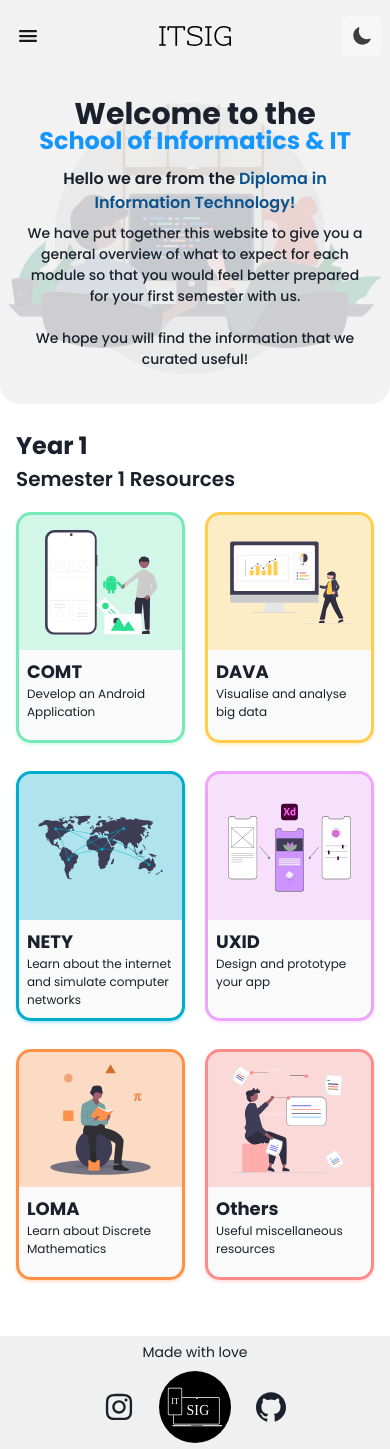
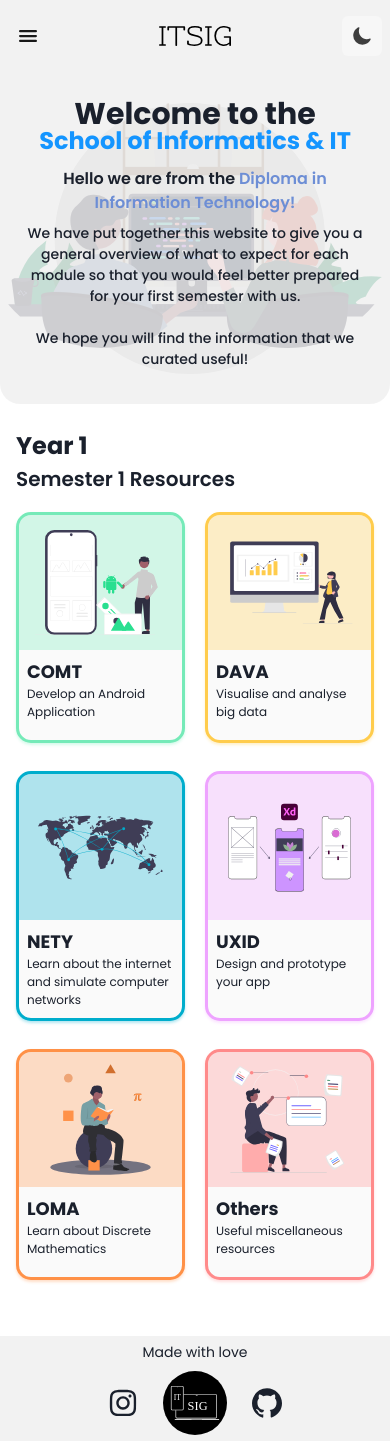
Before and after one commit to TP-ITSIG/tp-itsig.github.io, a React (Vite) app: page /#/ in a window 390 px wide. Built offline with nearby package versions, Linux system fonts and the light colour scheme.

Commit message:
fixed dark mode menu mobile, readability improvements

```diff
--- a/src/App.tsx
+++ b/src/App.tsx
@@ -8,7 +8,7 @@ import Resource from "./Pages/Resource"
 
 const App = () => {
 	return (
-		<Box minH={"100vh"} transition="all normal">
+		<Box minH={"100vh"}  transition="all normal">
 			<Box maxW="1500px" margin="auto" mb={10}>
 				<Navbar />
 				<Routes>
--- a/src/Components/Footer.tsx
+++ b/src/Components/Footer.tsx
@@ -12,15 +12,23 @@ import {
 	Icon,
 	Image,
 	Stack,
+	useColorMode,
 } from "@chakra-ui/react"
 import { useNavigate } from "react-router-dom"
 
 const Footer = () => {
+	const { colorMode } = useColorMode()
+
 	const navigate = useNavigate()
 
 	return (
 		<Box
-			bg="rgba(0, 0, 0, 0.06)"
+			bgColor={
+				colorMode === "light"
+					? "hsl(0, 0%, 0%, 0.05)"
+					: "hsl(0, 0%, 100%, 0.025)"
+			}
+			mt="auto"
 			p={{ base: 1.5, md: 2 }}
 			sx={{ w: "100%" }}>
 			<Center>
@@ -55,7 +63,7 @@ const Footer = () => {
 						</Tooltip>
 						<Image
 							src="/itsig-footer.svg"
-							w={{ base: "4.5em", md: "4.5em" }}
+							w={{ base: "4em", md: "4.5em" }}
 							h="auto"
 							_hover={{
 								cursor: "pointer",
--- a/src/Components/Navbar.tsx
+++ b/src/Components/Navbar.tsx
@@ -95,12 +95,19 @@ const Navbar = () => {
 						<MenuButton
 							as={IconButton}
 							icon={<IoMenu />}
+							filter={
+								currentPath === "" || currentPath === "about"
+									? colorMode === "light"
+										? "none"
+										: "invert(100%)"
+									: "none"
+							}
 							aria-label="menu-icon"
 							colorScheme="undefined"
 							color="hsla(0, 0%, 0%, 0.9)"
 							fontSize="2xl"
 						/>
-						<MenuList bgColor="hsla(0, 0%, 100%, 0.95)">
+						<MenuList>
 							{pages.map(page => (
 								<MenuItem
 									key={page.pageUrl}
--- a/src/Components/SubjectCard.tsx
+++ b/src/Components/SubjectCard.tsx
@@ -46,10 +46,18 @@ const SubjectCard = (props: SubjectCardProps) => {
 			<Box my={2} px={{ base: 2, lg: 3 }}>
 				<Text
 					fontSize={{ base: "lg", md: "xl", lg: "2xl" }}
-					fontWeight="bold">
+					fontWeight="bold"
+					_hover={{
+						cursor: "pointer",
+					}}>
 					{props.title}
 				</Text>
-				<Text fontSize={{ base: "xs", md: "sm" }} mb={4}>
+				<Text
+					fontSize={{ base: "xs", md: "sm" }}
+					mb={4}
+					_hover={{
+						cursor: "pointer",
+					}}>
 					{props.description}
 				</Text>
 			</Box>
--- a/src/Pages/About.tsx
+++ b/src/Pages/About.tsx
@@ -12,7 +12,6 @@ import {
 } from "@chakra-ui/react"
 
 const About = () => {
-
 	const { colorMode } = useColorMode()
 
 	useLayoutEffect(() => {
@@ -35,7 +34,7 @@ const About = () => {
 				_before={{
 					content: `''`,
 					bgImage: { base: "/itsig-icon.svg", lg: "none" },
-					opacity: "0.2",
+					opacity: "0.175",
 					bgSize: "contain",
 					bgRepeat: "no-repeat",
 					bgPosition: "center",
@@ -43,7 +42,7 @@ const About = () => {
 					m: 2,
 					top: 0,
 					left: 0,
-					bottom: 0,
+					bottom: 2,
 					right: 0,
 					zIndex: -1,
 				}}
@@ -132,7 +131,11 @@ const About = () => {
 
 						<Text fontSize={{ base: "md", lg: "xl" }} pt={-4}>
 							We are a CCA consisting of students from the{" "}
-							<span style={{ color: "hsl(207, 87%, 30%)" }}>
+							<span
+								style={{
+									color: "hsl(221, 55%, 63%)",
+									fontWeight: "600",
+								}}>
 								{" "}
 								Diploma in Information Technology
 							</span>
@@ -145,6 +148,7 @@ const About = () => {
 								href="https://www.instagram.com/itsigtp/"
 								isExternal
 								style={{
+									fontWeight: "600",
 									background:
 										"linear-gradient(to bottom right, #833ab4, #fd1d1d, #fcb045)",
 									WebkitBackgroundClip: "text",
--- a/src/Pages/Home.tsx
+++ b/src/Pages/Home.tsx
@@ -58,18 +58,6 @@ const Home = () => {
 						direction="column"
 						textAlign={{ base: "center", lg: "left" }}>
 						<Box>
-							{/* <Text
-								fontSize={{
-									base: "3xl",
-									md: "4xl",
-									lg: "4xl",
-									xl: "5xl",
-								}}
-								color="itsig_blue"
-								fontWeight="bold"
-								textAlign={{ base: "center", lg: "left" }}>
-								Diploma of Information Technology
-							</Text> */}
 							<Text
 								fontSize={{
 									base: "3xl",
@@ -99,7 +87,7 @@ const Home = () => {
 							fontWeight="semibold"
 							maxW={{ lg: "80ch" }}>
 							Hello we are from the{" "}
-							<span style={{ color: "hsl(207, 87%, 30%)" }}>
+							<span style={{ color: "hsl(221, 55%, 63%)" }}>
 								Diploma in Information Technology!
 							</span>
 							{`\n`}
--- a/src/main.tsx
+++ b/src/main.tsx
@@ -10,7 +10,7 @@ const theme = extendTheme({
 	useSystemColorMode: false,
 	colors: {
 		iit_blue: "hsl(207, 100%, 54%)",
-		itsig_blue: "hsl(207, 87%, 30%)",
+		itsig_blue: "hsl(221, 55%, 63%)",
 	},
 	fonts: {
 		heading: '"Poppins", sans-serif',
@@ -21,6 +21,13 @@ const theme = extendTheme({
 			baseStyle: {
 				_focus: {
 					boxShadow: "none",
+				},
+			},
+		},
+		Text: {
+			baseStyle: {
+				_hover: {
+					cursor: "default",
 				},
 			},
 		},
```
Also changed, not shown: assets/Subject-Icons/Dark/COMT-D.svg.
